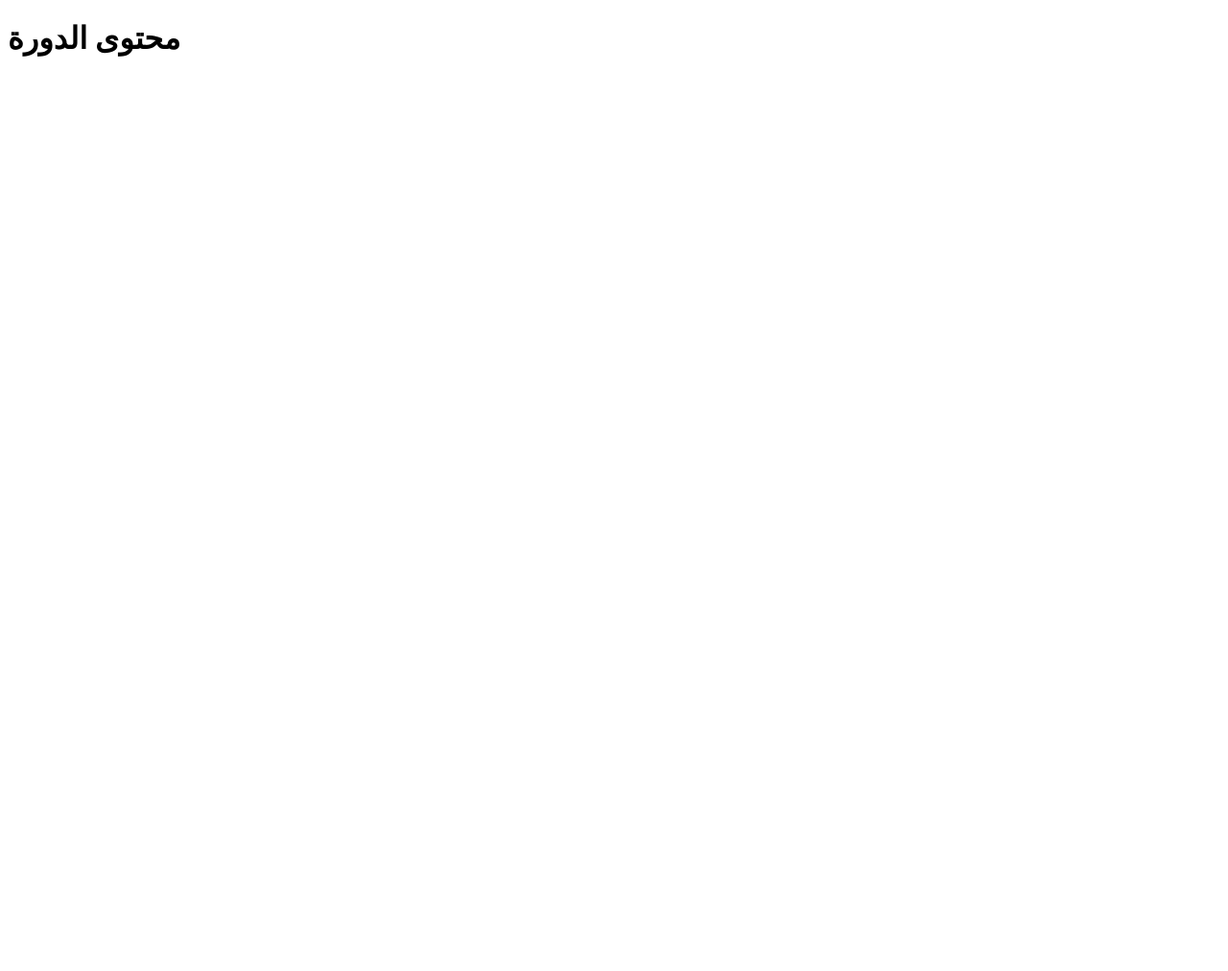
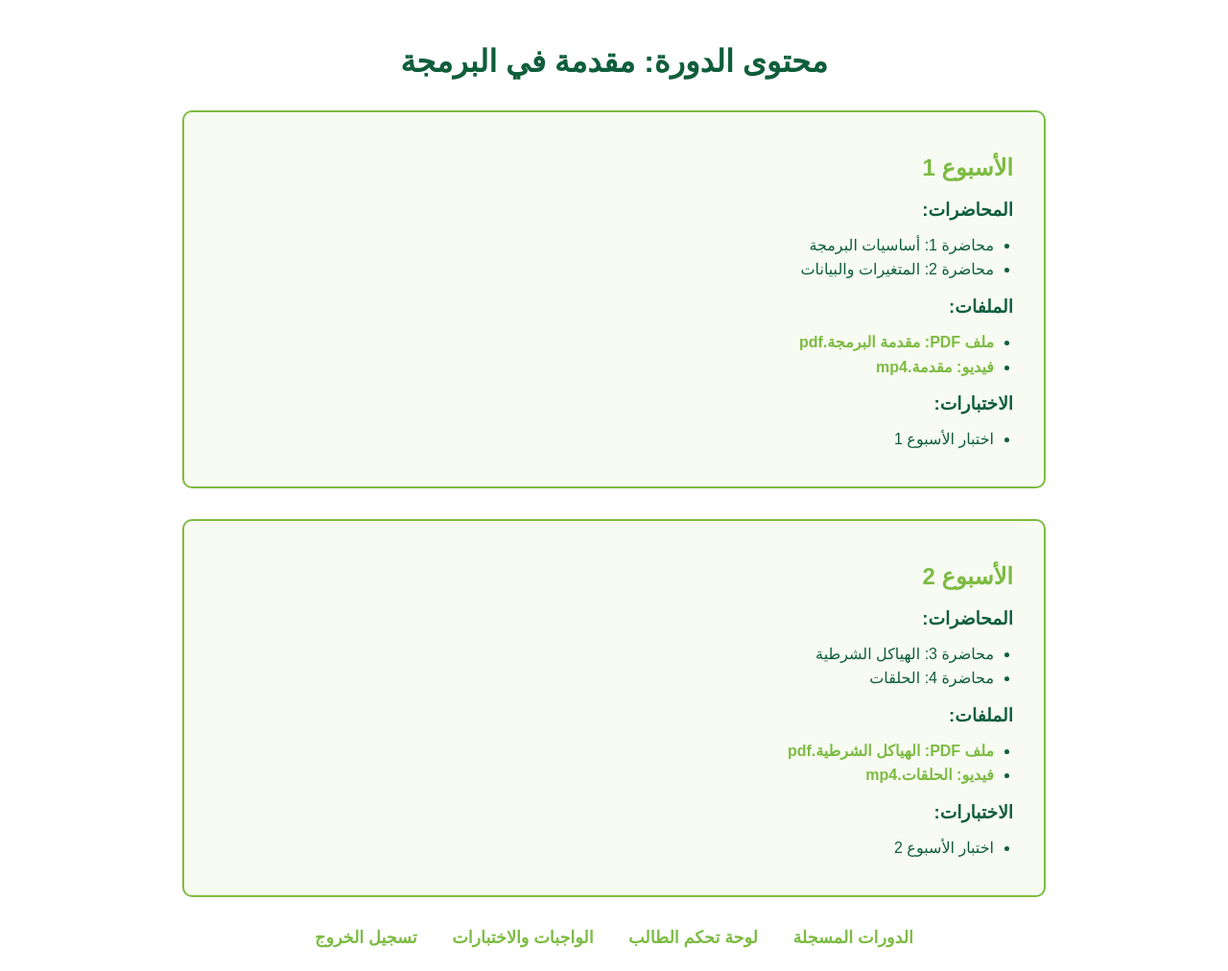
Before and after one commit to sabri-alhammadi/University-, a plain HTML site: page course_content.html in a window 1280 px wide. Shown: the whole page at 96% size. Before the commit the page ends 800 px from the top, so only its background shows below. Drawn offline with Linux system fonts and the light colour scheme.

Commit message:
Update course_content.html

```diff
--- a/course_content.html
+++ b/course_content.html
@@ -1 +1,127 @@
-<!DOCTYPE html><html lang='ar'><head><meta charset='UTF-8'><title>محتوى الدورة</title></head><body><h1>محتوى الدورة</h1></body></html>
+<!DOCTYPE html>
+<html lang="ar" dir="rtl">
+<head>
+<meta charset="UTF-8" />
+<meta name="viewport" content="width=device-width, initial-scale=1" />
+<title>محتوى الدورة - مقدمة في البرمجة</title>
+<style>
+  :root {
+    --dark-green: #0F5E3B;
+    --lime-green: #7DBB43;
+    --light-lime-green: #C9D94A;
+    --white-color: #FFFFFF;
+  }
+  body {
+    margin: 0; font-family: Arial, sans-serif;
+    background: var(--white-color);
+    color: var(--dark-green);
+    padding: 1.5rem 2rem;
+    max-width: 900px;
+    margin-left: auto;
+    margin-right: auto;
+  }
+  h1 {
+    text-align: center;
+    color: var(--dark-green);
+    font-weight: 700;
+    margin-bottom: 2rem;
+  }
+  section {
+    background: #f7fbf1;
+    border: 2px solid var(--lime-green);
+    border-radius: 10px;
+    padding: 1.5rem 2rem;
+    margin-bottom: 2rem;
+  }
+  h2 {
+    color: var(--lime-green);
+    margin-bottom: 1rem;
+    font-weight: 700;
+  }
+  h3 {
+    margin-bottom: 0.7rem;
+    font-weight: 600;
+  }
+  ul {
+    padding-right: 20px;
+    margin-bottom: 1rem;
+  }
+  li {
+    margin-bottom: 0.4rem;
+  }
+  a.file-link {
+    color: var(--lime-green);
+    text-decoration: none;
+    font-weight: 600;
+  }
+  a.file-link:hover {
+    text-decoration: underline;
+  }
+  nav {
+    text-align: center;
+    margin-top: 2rem;
+  }
+  nav a {
+    margin: 0 1rem;
+    color: var(--lime-green);
+    font-weight: 700;
+    text-decoration: none;
+    font-size: 1.1rem;
+  }
+  nav a:hover {
+    text-decoration: underline;
+  }
+  @media (max-width: 600px) {
+    body {
+      padding: 1rem;
+    }
+  }
+</style>
+</head>
+<body>
+  <h1>محتوى الدورة: مقدمة في البرمجة</h1>
+
+  <section>
+    <h2>الأسبوع 1</h2>
+    <h3>المحاضرات:</h3>
+    <ul>
+      <li>محاضرة 1: أساسيات البرمجة</li>
+      <li>محاضرة 2: المتغيرات والبيانات</li>
+    </ul>
+    <h3>الملفات:</h3>
+    <ul>
+      <li><a href="#" class="file-link">ملف PDF: مقدمة البرمجة.pdf</a></li>
+      <li><a href="#" class="file-link">فيديو: مقدمة.mp4</a></li>
+    </ul>
+    <h3>الاختبارات:</h3>
+    <ul>
+      <li>اختبار الأسبوع 1</li>
+    </ul>
+  </section>
+
+  <section>
+    <h2>الأسبوع 2</h2>
+    <h3>المحاضرات:</h3>
+    <ul>
+      <li>محاضرة 3: الهياكل الشرطية</li>
+      <li>محاضرة 4: الحلقات</li>
+    </ul>
+    <h3>الملفات:</h3>
+    <ul>
+      <li><a href="#" class="file-link">ملف PDF: الهياكل الشرطية.pdf</a></li>
+      <li><a href="#" class="file-link">فيديو: الحلقات.mp4</a></li>
+    </ul>
+    <h3>الاختبارات:</h3>
+    <ul>
+      <li>اختبار الأسبوع 2</li>
+    </ul>
+  </section>
+
+  <nav>
+    <a href="courses.html">الدورات المسجلة</a>
+    <a href="student_dashboard.html">لوحة تحكم الطالب</a>
+    <a href="assignments.html">الواجبات والاختبارات</a>
+    <a href="login.html">تسجيل الخروج</a>
+  </nav>
+</body>
+</html>
```
